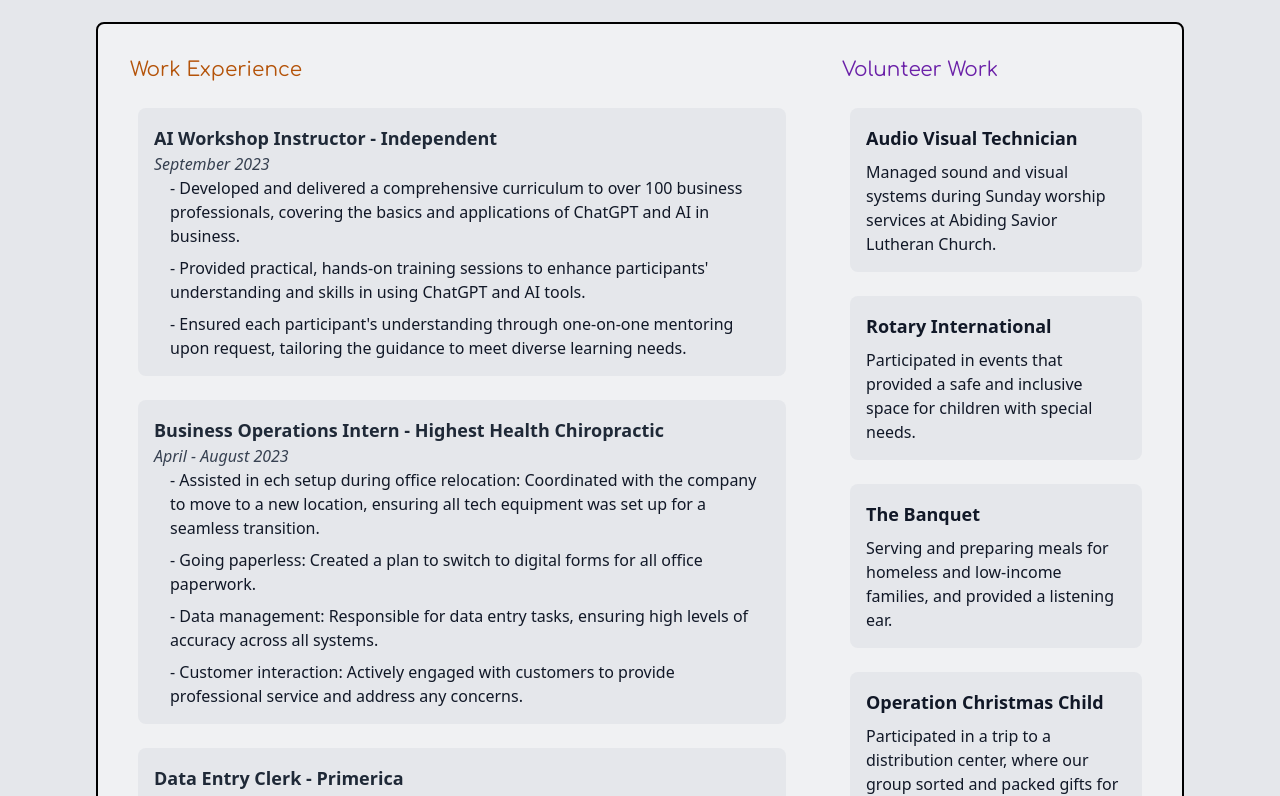
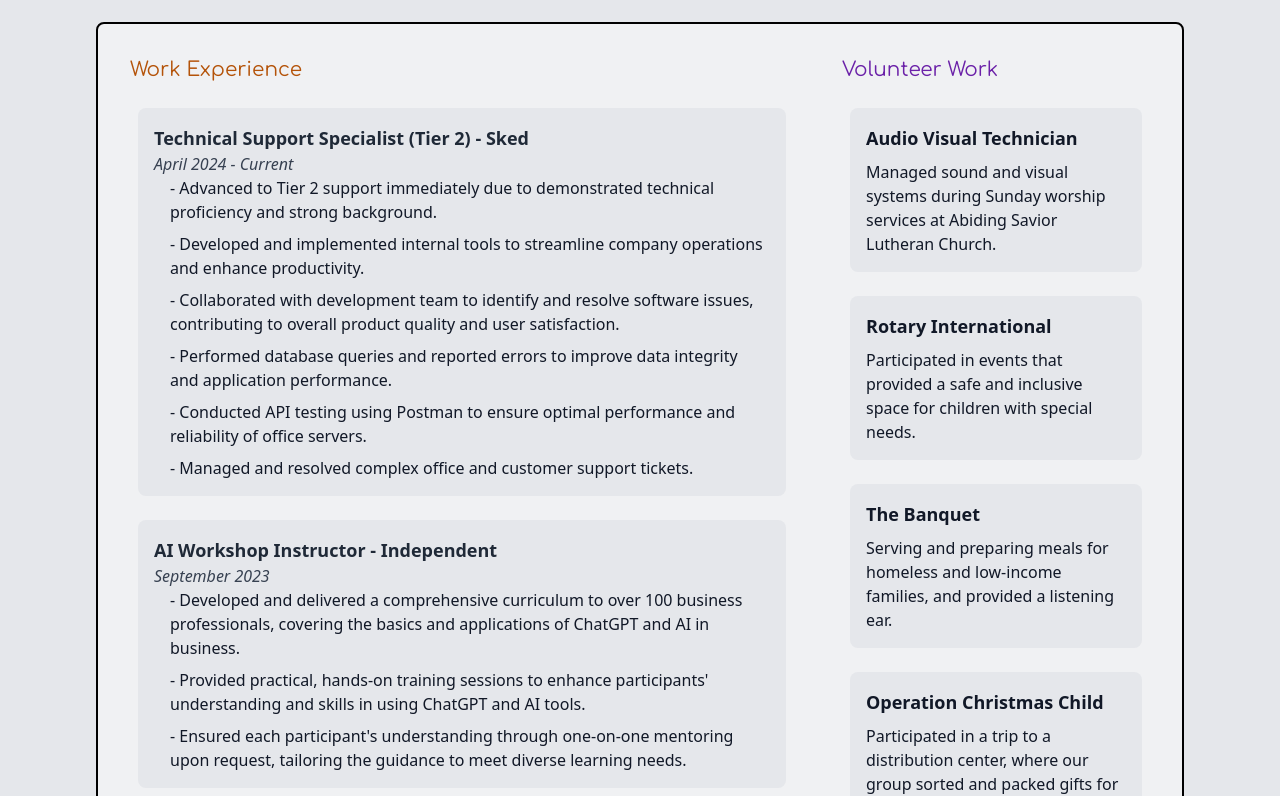
Before and after one commit to dans2177/Portfolio, a React (Create React App) app in the folder portfolio/: page / in a window 1280 px wide. Shown: the part 3080-3876 px from the top of the page. Built offline with nearby package versions, Linux system fonts and the light colour scheme; a web font is replaced by a local one.

Commit message:
Update Resume.jsx

```diff
--- a/portfolio/src/components/Resume.jsx
+++ b/portfolio/src/components/Resume.jsx
@@ -63,19 +63,19 @@ function Resume() {
   ];
 
   const professionalExperience = [
-    // {
-    //   role: "Technical Support Specialist (Tier 2) ",
-    //   company: "Sked",
-    //   period: "Current",
-    //   tasks: [
-    //     "Advanced to Tier 2 support immediately due to demonstrated technical proficiency and strong background.",
-    //     "Developed and implemented internal tools to streamline company operations and enhance productivity.",
-    //     "Collaborated with development team to identify and resolve software issues, contributing to overall product quality and user satisfaction.",
-    //     "Performed database queries and reported errors to improve data integrity and application performance.",
-    //     "Conducted API testing using Postman to ensure optimal performance and reliability of office servers.",
-    //     "Managed and resolved complex office and customer support tickets.",
-    //   ],
-    // },
+    {
+      role: "Technical Support Specialist (Tier 2) ",
+      company: "Sked",
+      period: "April 2024 - Current",
+      tasks: [
+        "Advanced to Tier 2 support immediately due to demonstrated technical proficiency and strong background.",
+        "Developed and implemented internal tools to streamline company operations and enhance productivity.",
+        "Collaborated with development team to identify and resolve software issues, contributing to overall product quality and user satisfaction.",
+        "Performed database queries and reported errors to improve data integrity and application performance.",
+        "Conducted API testing using Postman to ensure optimal performance and reliability of office servers.",
+        "Managed and resolved complex office and customer support tickets.",
+      ],
+    },
     {
       role: "AI Workshop Instructor",
       company: "Independent",
```
